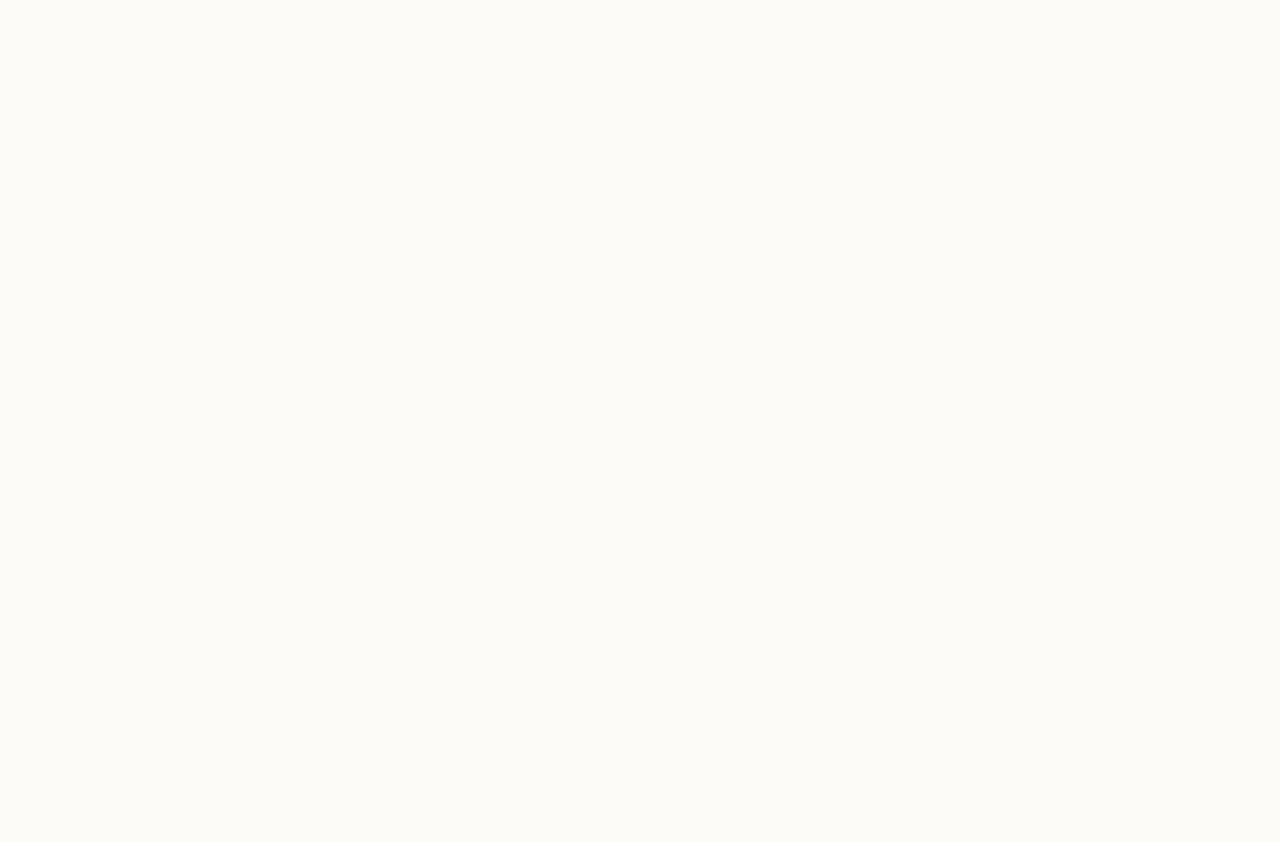
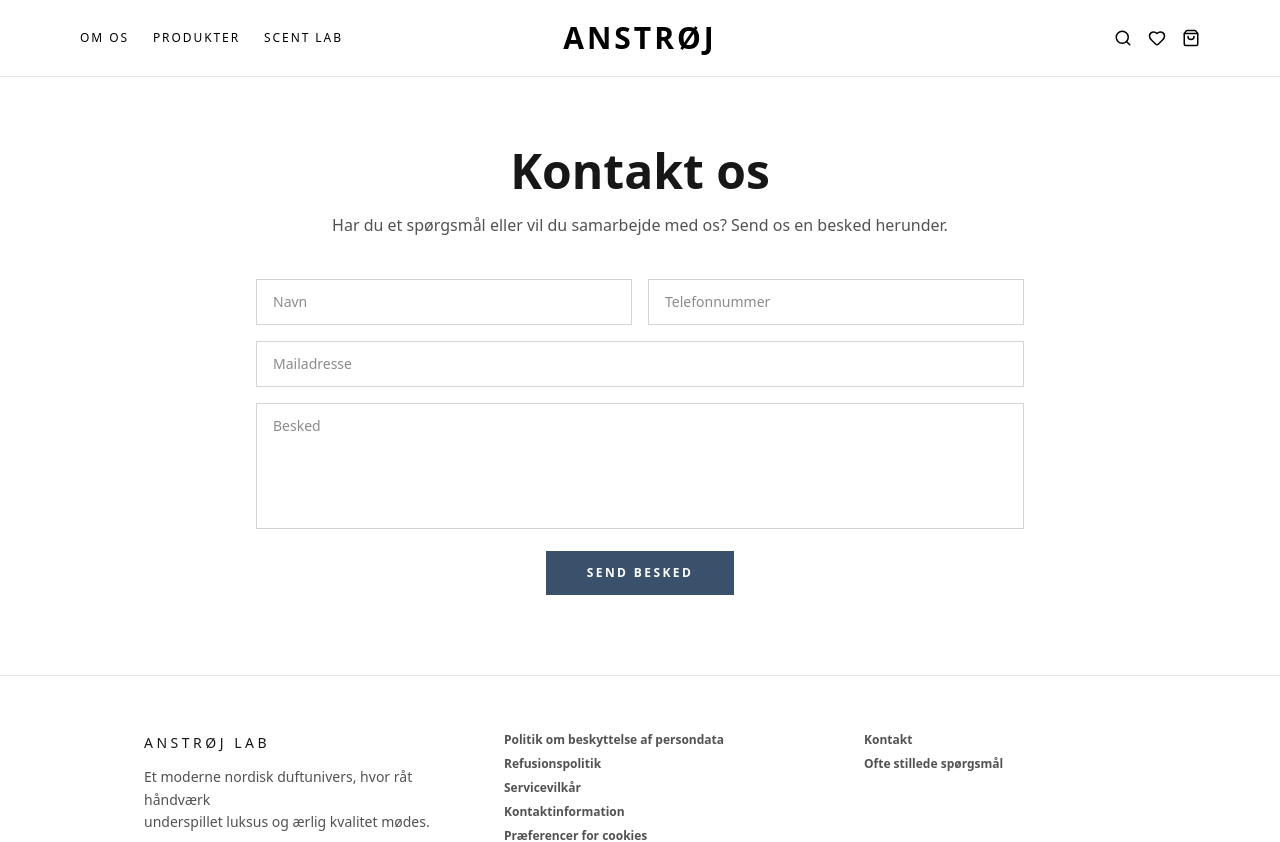
Before and after one commit to mathiaslyhr/anstroj-lab, a React (Vite) app: page /kontakt in a window 1280 px wide. Before the commit this address had no page. Shown: the top 842 px of the page. Before the commit the page ends 800 px from the top, so only its background shows below. Built offline with nearby package versions, Linux system fonts and the light colour scheme; a web font is replaced by a local one.

Commit message:
faqogkontakt

```diff
--- a/src/App.jsx
+++ b/src/App.jsx
@@ -1,13 +1,17 @@
-import { Route, Routes, Navigate } from "react-router-dom";
+import { Route, Routes } from "react-router-dom";
 import Home from "./pages/Home";
 import AboutPage from "./pages/AboutPage";
 import ProductsPage from "./pages/ProductsPage";
 import ProductDetailPage from "./pages/ProductDetailPage";
+import ScentLabFlow from "./components/ScentLabFlow";
+import SavedProfilePage from "./pages/SavedProfilePage";
+
+import ContactPage from "./components/ContactPage";
+import FAQPage from "./components/FAQPage";
+
 import "swiper/css";
 import "swiper/css/pagination";
 import "swiper/css/navigation";
-import ScentLabFlow from "./components/ScentLabFlow";
-import SavedProfilePage from "./pages/SavedProfilePage";
 
 export default function App() {
   return (
@@ -19,7 +23,8 @@ export default function App() {
       <Route path="/lab" element={<ScentLabFlow />} />
       <Route path="/profil/:id" element={<SavedProfilePage />} />
 
-
+      <Route path="/kontakt" element={<ContactPage />} />
+      <Route path="/faq" element={<FAQPage />} />
     </Routes>
-  )
+  );
 }
--- /dev/null
+++ b/src/components/ContactPage.jsx
@@ -0,0 +1,97 @@
+// src/pages/ContactPage.jsx
+import { useState } from "react";
+import Navbar from "../components/Navbar";
+import Footer from "../components/Footer";
+
+export default function ContactPage() {
+  const [submitted, setSubmitted] = useState(false);
+
+  const handleSubmit = (e) => {
+    e.preventDefault();
+    setSubmitted(true);
+  };
+
+  return (
+    <div className="bg-white min-h-screen flex flex-col">
+      <Navbar />
+
+      <main className="flex-1 px-6 md:px-10 pt-36 pb-20">
+        {!submitted ? (
+          <div className="max-w-3xl mx-auto">
+
+            {/* Overskrift */}
+            <h1 className="text-3xl md:text-4xl font-semibold text-center mb-4">
+              Kontakt os
+            </h1>
+
+            {/* Undertekst */}
+            <p className="text-center text-neutral-600 text-sm md:text-base mb-10 leading-relaxed">
+              Har du et spørgsmål eller vil du samarbejde med os?
+              Send os en besked herunder.
+            </p>
+
+            {/* FORM */}
+            <form onSubmit={handleSubmit} className="space-y-4 font-normal w-full">
+
+              {/* Navn + Telefon */}
+              <div className="grid grid-cols-1 md:grid-cols-2 gap-4">
+                <input
+                  type="text"
+                  placeholder="Navn"
+                  className="w-full border border-neutral-300 px-4 py-3 text-sm outline-none
+                             focus:border-black placeholder:font-normal font-normal rounded-none"
+                />
+
+                <input
+                  type="tel"
+                  placeholder="Telefonnummer"
+                  className="w-full border border-neutral-300 px-4 py-3 text-sm outline-none
+                             focus:border-black placeholder:font-normal font-normal rounded-none"
+                />
+              </div>
+
+              {/* Mail */}
+              <input
+                type="email"
+                required
+                placeholder="Mailadresse"
+                className="w-full border border-neutral-300 px-4 py-3 text-sm outline-none
+                           focus:border-black placeholder:font-normal font-normal rounded-none"
+              />
+
+              {/* Besked */}
+              <textarea
+                placeholder="Besked"
+                rows={5}
+                className="w-full border border-neutral-300 px-4 py-3 text-sm outline-none
+                           focus:border-black placeholder:font-normal font-normal resize-none rounded-none"
+              />
+
+              {/* KNAP */}
+              <button
+                type="submit"
+                className="cursor-pointer border px-10 py-3 text-[12px] uppercase tracking-[0.2em]
+                           bg-[#39516A] text-white border-[#39516A] font-semibold
+                           hover:bg-white hover:text-black hover:border-black
+                           transition-colors duration-200 mx-auto block rounded-none"
+              >
+                Send besked
+              </button>
+            </form>
+          </div>
+        ) : (
+          <div className="text-center pt-32 pb-32">
+            <h2 className="text-2xl md:text-3xl font-semibold mb-3">
+              Tak for din besked!
+            </h2>
+            <p className="text-neutral-700 max-w-md mx-auto">
+              Vi vender tilbage inden for 1–2 hverdage.
+            </p>
+          </div>
+        )}
+      </main>
+
+      <Footer />
+    </div>
+  );
+}
--- /dev/null
+++ b/src/components/FAQPage.jsx
@@ -0,0 +1,111 @@
+// src/pages/FAQPage.jsx
+import { useState } from "react";
+import { ChevronDown } from "lucide-react";
+import Navbar from "../components/Navbar";
+import Footer from "../components/Footer";
+
+const faqs = [
+  {
+    question: "Hvor længe holder duften?",
+    answer:
+      "Holdbarhed afhænger af både hudtype og miljø. Som udgangspunkt anbefaler vi 2–4 sprays og at du genopfrisker efter behov i løbet af dagen.",
+  },
+  {
+    question: "Er det unisex?",
+    answer:
+      "Ja. Vores parfumer er skabt til alle – bær dem alene eller layer dem efter humør.",
+  },
+  {
+    question: "Kan jeg returnere, hvis jeg ombestemmer mig?",
+    answer:
+      "Du har 30 dages nem retur fra levering.\n\n• Fuldt beløb for uåbnede/uforseglede varer i original stand.\n• Åbnet/afprøvet parfume kan også returneres, men med et eventuelt værdifradrag.\n• Reklamationsret: 24 måneder.\n\nSend en mail til kontakt@anstrog.dk for at modtage en returlabel.",
+  },
+  {
+    question: "Hvad hvis I bliver udsolgt?",
+    answer:
+      "Første batch er på 25 stk. pr. duft. Tilmeld dig ventelisten – så får du besked, inden næste genopfyldning går live 🙂",
+  },
+];
+
+export default function FAQPage() {
+  const [openIndex, setOpenIndex] = useState(null);
+
+  const toggle = (index) => {
+    setOpenIndex((prev) => (prev === index ? null : index));
+  };
+
+  return (
+    <div className="min-h-screen flex flex-col bg-white text-neutral-900">
+      <Navbar />
+
+      <main className="flex-1">
+        <section className="mx-auto max-w-3xl px-6 md:px-8 pt-36 pb-20">
+          {/* INTRO */}
+          <div className="text-center mb-12">
+            <h1 className="text-2xl md:text-3xl font-semibold mb-3">
+              Ofte stillede spørgsmål
+            </h1>
+
+            <p className="text-neutral-600 text-sm md:text-base mb-6 leading-relaxed">
+              Kan du ikke finde det, du leder efter? Du er altid velkommen til
+              at skrive til os.
+            </p>
+
+            <a
+              href="/kontakt"
+              className="inline-flex items-center justify-center border px-6 py-3 text-[12px] uppercase tracking-[0.2em]
+                         bg-[#39516A] text-white border-[#39516A] font-semibold
+                         hover:bg-white hover:text-black hover:border-black
+                         transition-colors duration-200 cursor-pointer
+                         rounded-none"
+            >
+              Kontakt os
+            </a>
+          </div>
+
+          {/* FAQ LIST */}
+          <div className="space-y-3">
+            {faqs.map((item, index) => {
+              const isOpen = openIndex === index;
+              const answerParagraphs = item.answer.split("\n\n");
+
+              return (
+                <div
+                  key={item.question}
+                  className="border border-neutral-200 bg-white rounded-none"
+                >
+                  {/* QUESTION */}
+                  <button
+                    type="button"
+                    onClick={() => toggle(index)}
+                    className="flex w-full items-center justify-between px-6 py-4 text-left"
+                  >
+                    <span className="text-[15px] md:text-base font-medium text-neutral-900">
+                      {item.question}
+                    </span>
+                    <ChevronDown
+                      className={`w-4 h-4 transition-transform ${
+                        isOpen ? "rotate-180" : ""
+                      }`}
+                    />
+                  </button>
+
+                  {/* ANSWER */}
+                  {isOpen && (
+                    <div className="px-6 pb-4 text-neutral-600 text-xs md:text-sm leading-relaxed space-y-3">
+                      {answerParagraphs.map((para, i) => (
+                        <p key={i}>{para}</p>
+                      ))}
+                    </div>
+                  )}
+                </div>
+              );
+            })}
+          </div>
+        </section>
+      </main>
+
+      <Footer />
+    </div>
+  );
+}
--- a/src/components/FeaturedProductsSlider.jsx
+++ b/src/components/FeaturedProductsSlider.jsx
@@ -68,7 +68,7 @@ export default function FeaturedProductsSlider() {
   };
 
   return (
-    <section className="relative z-10 h-screen bg-[#fff] flex items-center justify-center">
+    <section className="relative z-10 h-screen bg-[#fafafa] flex items-center justify-center">
       <div className="w-full">
         {/* SLIDER */}
         <div
--- a/src/components/NewsletterSignup.jsx
+++ b/src/components/NewsletterSignup.jsx
@@ -13,42 +13,44 @@ export default function NewsletterSignup() {
     <section className="h-screen flex items-center justify-center bg-white">
       <div className="w-full max-w-3xl px-6 text-center">
         {!submitted ? (
-
           <div className="px-4 py-10">
             <h2 className="text-2xl md:text-3xl font-semibold mb-4">
               Få 10% rabat på din første ordre
             </h2>
 
-            <p className="text-sm md:text-base text-neutral-700 mb-8">
+            <p className="text-sm md:text-base text-neutral-700 mb-8 leading-relaxed">
               Tilmeld dig vores nyhedsbrev og få tidlig adgang til nye dufte,
               limited releases og historier fra værkstedet.
             </p>
 
+            {/* FORM */}
             <form
               onSubmit={handleSubmit}
               className="flex flex-col gap-4 md:flex-row md:items-center justify-center"
             >
+              {/* INPUT */}
               <input
                 type="email"
                 required
                 placeholder="Din e-mailadresse"
-                className="w-full md:flex-1 rounded-full border border-neutral-300 px-4 py-3 text-sm outline-none focus:border-black placeholder:font-normal"
+                className="w-full md:flex-1 border border-neutral-300 px-4 py-3 text-sm outline-none
+                           focus:border-black placeholder:font-normal font-normal rounded-none"
               />
 
-
+              {/* KNAP */}
               <button
                 type="submit"
-                className="cursor-pointer rounded-full border px-6 py-3 text-[12px] uppercase tracking-[0.2em]
-                           bg-[#39516A] text-white border-[#39516A]
+                className="cursor-pointer border px-6 py-3 text-[12px] uppercase tracking-[0.2em]
+                           bg-[#39516A] text-white border-[#39516A] font-semibold
                            hover:bg-white hover:text-black hover:border-black
-                           transition-colors duration-200"
+                           transition-colors duration-200 rounded-none"
               >
                 Tilmeld
               </button>
             </form>
           </div>
         ) : (
-
+          // SUCCESS MESSAGE
           <div className="flex flex-col items-center text-center py-10">
             <CheckCircle className="text-green-600 w-14 h-14 mb-6" />
 
@@ -56,7 +58,7 @@ export default function NewsletterSignup() {
               Tak for din tilmelding!
             </h2>
 
-            <p className="text-neutral-700 max-w-md text-sm md:text-base">
+            <p className="text-neutral-700 max-w-md text-sm md:text-base leading-relaxed">
               Din rabatkode på 10% er sendt til din indbakke.
               Vi glæder os til at dele nye dufte og historier med dig.
             </p>
```
